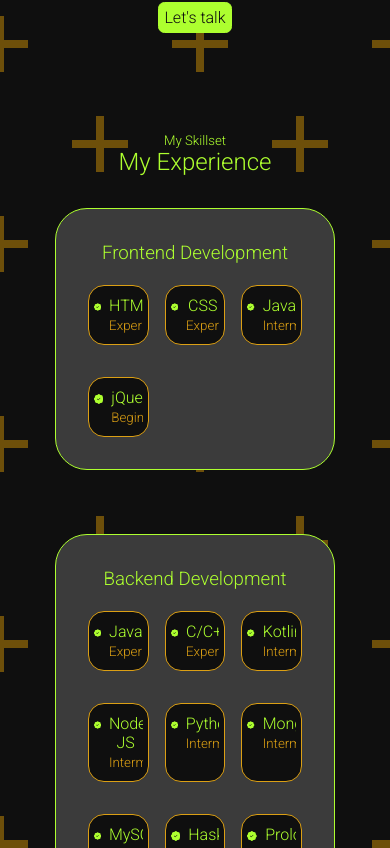
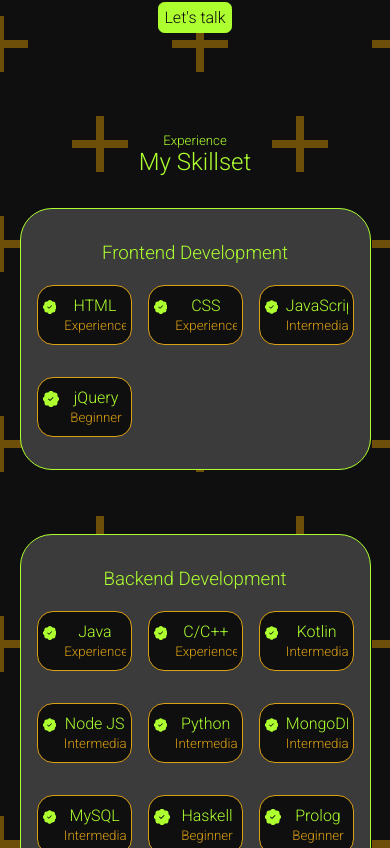
Before and after one commit to Jimbok21/react-website, a React (Create React App) app: page / in a window 390 px wide. Shown: the part 1756-2604 px from the top of the page. Built offline with nearby package versions, Linux system fonts and the light colour scheme.

Commit message:
changed layout of experience

```diff
--- a/src/components/skills/Skills.jsx
+++ b/src/components/skills/Skills.jsx
@@ -5,8 +5,8 @@ import { BsPatchCheckFill} from 'react-icons/bs'
 const Experience = () => {
   return (
     <section id='skills'>
-      <h5>My Skillset</h5>
-      <h2>My Experience</h2>
+      <h5>Experience</h5>
+      <h2>My Skillset</h2>
 
       <div className="container experience__container">
         <div className="experience__frontend">
--- a/src/components/skills/skills.css
+++ b/src/components/skills/skills.css
@@ -2,7 +2,7 @@
     display: grid;
     grid-template-columns: 1fr 1fr;
     gap: 2rem;
-
+    text-align: center;
 }
 
 .experience__container > div {
@@ -64,6 +64,11 @@
     padding-left: 5px;
     padding-right: 5px;
     transition: var(--transition);
+    justify-content: center;;
+}
+
+.experience__details > div {
+    flex-grow: 1;
 }
 
 .experience__details:hover {
@@ -92,4 +97,9 @@
     .experience__container {
         gap: 4rem;
     }
+
+    .experience__container > div {
+        width: 100%;
+        padding: 2rem 1rem;
+    }
 }
```
